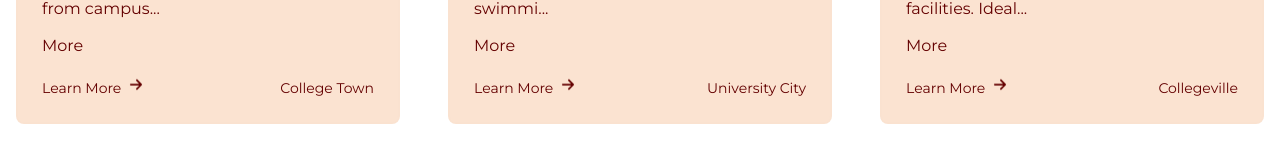
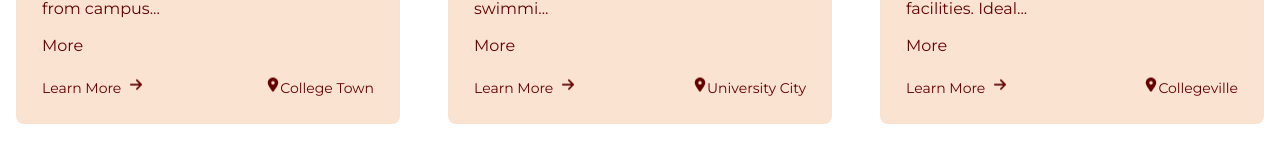
Before and after one commit to Maxzi3/Esut-Homes, a React (Vite) app: page /Lodges in a window 1280 px wide. Shown: the part 604-772 px from the top of the page. Built offline with nearby package versions, Linux system fonts and the light colour scheme; a web font is replaced by a local one.

Commit message:
hopefully final adjustment

```diff
--- a/src/Components/Lodge.jsx
+++ b/src/Components/Lodge.jsx
@@ -54,7 +54,10 @@ const Lodge = ({ Lodge }) => {
               >
                 Learn More <FaArrowRight className="ml-2 animate-bounce" />
               </Link>
-              <span>{Lodge.area}</span>
+              <span className="flex items-center">
+                <FaLocationDot className="ml-2 animate-bounce" />
+                {Lodge.area}
+              </span>
             </div>
           </div>
         </div>
--- a/src/Pages/AddLodgePage.jsx
+++ b/src/Pages/AddLodgePage.jsx
@@ -88,11 +88,11 @@ const AddLodgePage = () => {
         <label className="text-xl font-semibold p-3 md:mx-32 mx-6">
           Amenities
         </label>
-        <ul className=" md:mx-36 mx-8  text-primary flex flex-col items-center">
+        <ul className=" md:mx-36 mx-8 text-primary flex flex-col md:items-stretch items-center">
           {Array.from({ length: 5 }, (_, index) => (
             <li key={index}>
               <input
-                className="border-none outline-none p-3 md:w-9/12 w-full mb-4 text-black"
+                className="border-none outline-none p-3 w-full mb-4 text-black"
                 type="text"
                 name={`amenities${index + 1}`}
                 placeholder={`Amenities${index + 1}`}
```
